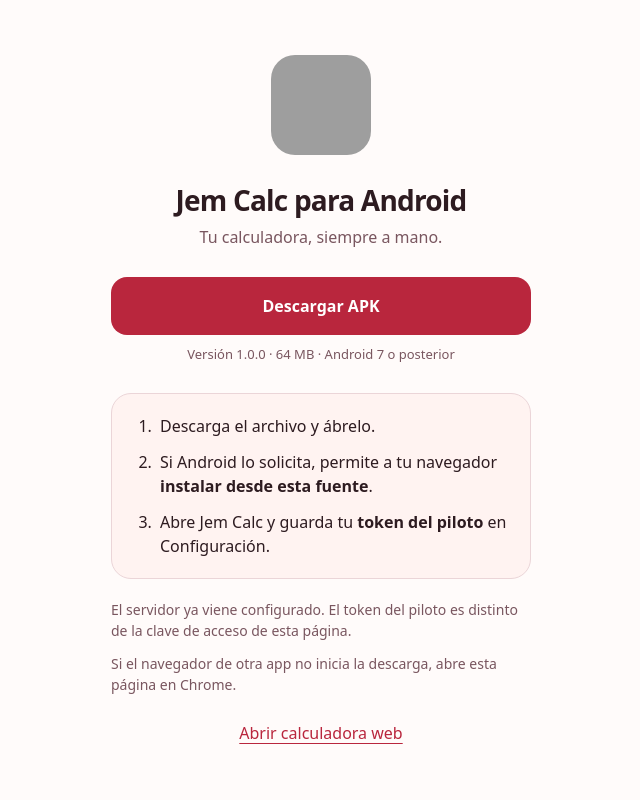
After one commit to jrterven/jemcalc, a Python web app: template server/jemcalc/templates/android.html in a window 1280 px wide. The commit adds this page. Shown: the whole page, without its empty margins (319-959 px from the left). Run offline with Jinja, Linux system fonts and the light colour scheme; the template is opened without the code that fills it: most values are stand-ins (such as "Sample title", 1, 10 or a date in 2020); grey boxes are pictures that could not be loaded.

Commit message:
Fix Android download login flow and serve APK as attachment

```diff
--- a/server/jemcalc/templates/access.html
+++ b/server/jemcalc/templates/access.html
@@ -27,6 +27,7 @@
   <img src="/access/logo.png" alt="" width="116" height="116">
   <h1>Jem Calc</h1><p>Tu espacio de cálculo.</p>
   <form method="post" action="/access">
+    <input type="hidden" name="next" value="{{next}}">
     <label for="password">Clave de acceso</label>
     <input id="password" name="password" type="password" autocomplete="current-password" required maxlength="256">
     <div class="error" role="alert">{{message}}</div>
--- /dev/null
+++ b/server/jemcalc/templates/android.html
@@ -0,0 +1,48 @@
+<!doctype html>
+<html lang="es">
+<head>
+  <meta charset="utf-8">
+  <meta name="viewport" content="width=device-width, initial-scale=1">
+  <meta name="robots" content="noindex,nofollow">
+  <meta name="theme-color" content="#B9263D">
+  <title>Instalar en Android · Jem Calc</title>
+  <link rel="icon" type="image/png" href="/favicon.png">
+  <style>
+    :root {color-scheme:light dark; --bg:#FFFBFA; --surface:#FFF3F1; --text:#2D1B20; --muted:#79565F; --accent:#B9263D; --on-accent:white; --line:#EBD5D8}
+    * {box-sizing:border-box}
+    body {margin:0; min-height:100svh; display:grid; place-items:center; background:var(--bg); color:var(--text); font:16px/1.5 system-ui,sans-serif; padding:28px 20px}
+    main {width:100%; max-width:420px}
+    header {text-align:center}
+    img {width:100px; height:100px; border-radius:24px}
+    h1 {font-size:28px; letter-spacing:-.8px; margin:18px 0 4px}
+    p {color:var(--muted); margin:0}
+    .download {display:block; margin:28px 0 10px; padding:17px; border-radius:16px; text-align:center; text-decoration:none; background:var(--accent); color:var(--on-accent); font-weight:650}
+    .meta {text-align:center; font-size:13px}
+    ol {padding:20px 22px 20px 44px; background:var(--surface); border:1px solid var(--line); border-radius:20px; margin:28px 0 20px}
+    li {padding-left:4px; margin:0 0 12px}
+    li:last-child {margin-bottom:0}
+    .help {font-size:14px}
+    footer {text-align:center; margin-top:26px}
+    footer a {color:var(--accent); text-underline-offset:4px}
+    a:focus-visible {outline:3px solid var(--accent); outline-offset:4px}
+    @media(prefers-color-scheme:dark) {:root {--bg:#1A1114; --surface:#23161A; --text:#FCE5E8; --muted:#D8B9C0; --accent:#FF8998; --on-accent:#510C1E; --line:#574048}}
+  </style>
+</head>
+<body><main>
+  <header>
+    <img src="/access/logo.png" alt="" width="100" height="100">
+    <h1>Jem Calc para Android</h1>
+    <p>Tu calculadora, siempre a mano.</p>
+  </header>
+  <a class="download" href="/downloads/{{apk}}" download>Descargar APK</a>
+  <p class="meta">Versión 1.0.0 · 64 MB · Android 7 o posterior</p>
+  <ol>
+    <li>Descarga el archivo y ábrelo.</li>
+    <li>Si Android lo solicita, permite a tu navegador <strong>instalar desde esta fuente</strong>.</li>
+    <li>Abre Jem Calc y guarda tu <strong>token del piloto</strong> en Configuración.</li>
+  </ol>
+  <p class="help">El servidor ya viene configurado. El token del piloto es distinto de la clave de acceso de esta página.</p>
+  <p class="help" style="margin-top:12px">Si el navegador de otra app no inicia la descarga, abre esta página en Chrome.</p>
+  <footer><a href="/">Abrir calculadora web</a></footer>
+</main></body>
+</html>
```
Also changed, not shown: server/jemcalc/production.py (+30 -6 lines), server/tests/test_production.py (+50 -0 lines), README.md, deploy/README.md.
